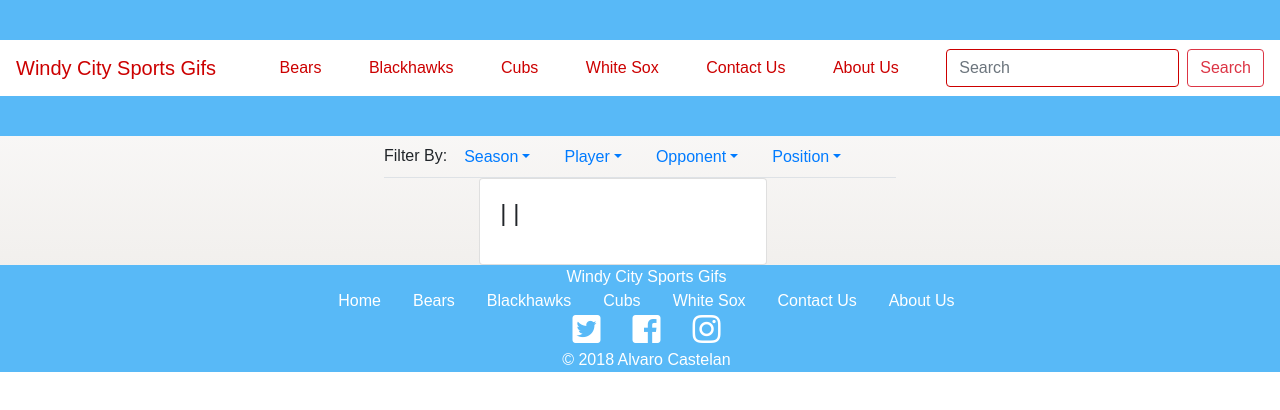
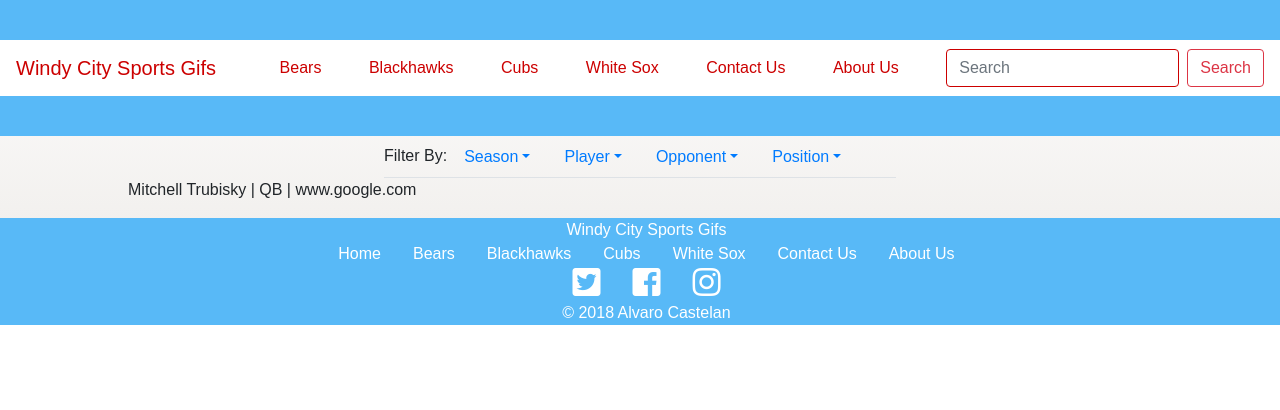
Before and after one commit to acastelan21/bhawks-website-react, a React (Create React App) app in the folder client/: page /bears in a window 1280 px wide. Shown: the top 410 px of the page. Built offline with nearby package versions, Linux system fonts and the light colour scheme; no server answers.

Commit message:
set up Context API w/ test info

```diff
--- a/client/src/App.js
+++ b/client/src/App.js
@@ -13,7 +13,8 @@
 import Footer from "./components/Footer";
 import AboutUs from "./pages/AboutUs";
 import Page404 from "./pages/Page404";
-
+import Provider from "./providers";
+import Consumer from "./consumer";
 class App extends Component {
   render() {
     return (
@@ -21,8 +22,11 @@
 
         {/* Routing for Pages */}
         <Router history={history}>
+
           <div>
-            <NavBar/>
+            <Provider>
+
+              <NavBar/>
             <Switch>
               <Route exact path ="/" component={Home}/>
               <Route exact path ="/bears" component={Bears}/>
@@ -34,6 +38,9 @@
               <Route component={Page404}/>
             </Switch>
             <Footer/>
+
+            </Provider>
+
           </div>
 
         </Router>
--- /dev/null
+++ b/client/src/consumer.js
@@ -0,0 +1,15 @@
+import React from 'react';
+import {ThemeContext} from "./providers";
+
+export default class Consumer extends React.Component {
+    render(){
+        const {children} = this.props;
+        return(
+            <ThemeContext.Consumer>
+                {(context)=>(
+                    <p>{context.name}</p>
+                )}
+            </ThemeContext.Consumer>
+        )
+    }
+}
--- a/client/src/pages/Bears/bears.js
+++ b/client/src/pages/Bears/bears.js
@@ -1,23 +1,7 @@
 import React, { Component } from 'react'
 import FilterBar from "../../components/FilterBar";
-import axios from "axios";
+import {ThemeContext} from "../../providers";
 export class Bears extends Component {
-  constructor(props){
-    super(props);
-    this.state={
-      allData: ""
-    }
-
-
-  }
-    componentWillMount(){
-      axios.get("/api/database").then(res=>{
-        console.log("res.data", res.data)
-        const data = res.data[0];
-        this.setState({allData: data})
-
-      })
-    }
 
 
 
@@ -27,19 +11,12 @@
     return (
       <div className="page bears">
       <FilterBar/>
-      <div>
-      <div className ="row justify-content-center">
-      <div className="col-4">
-      <div id="players" className="card" style={{width: 18 + "rem"}}>
-        <div className="card-body">
-          <h4 className="card-text">{this.state.allData.player} | {this.state.allData.position} | </h4>
+      <ThemeContext.Consumer>
+        {(context)=> (
+          <p>{context.name} | {context.position} | {context.gif}</p>
+        )}
+      </ThemeContext.Consumer>
 
-          <p> </p>
-</div>
-</div>
-</div>
-</div>
-      </div>
 
 
 
--- /dev/null
+++ b/client/src/providers.js
@@ -0,0 +1,26 @@
+import React from 'react';
+
+const DEFAULT_STATE =
+    {
+      name: "Mitchell Trubisky",
+      position: "QB",
+      gif: "www.google.com"
+    }
+
+
+
+export const ThemeContext = React.createContext(DEFAULT_STATE);
+
+export default class Provider extends React.Component{
+    state = DEFAULT_STATE;
+
+
+
+render() {
+    return (
+        <ThemeContext.Provider value={{
+            ...this.state
+        }}>{this.props.children}</ThemeContext.Provider>
+    )
+}
+}
```
Also changed, not shown: client/src/index.js (+7 -1 lines).
